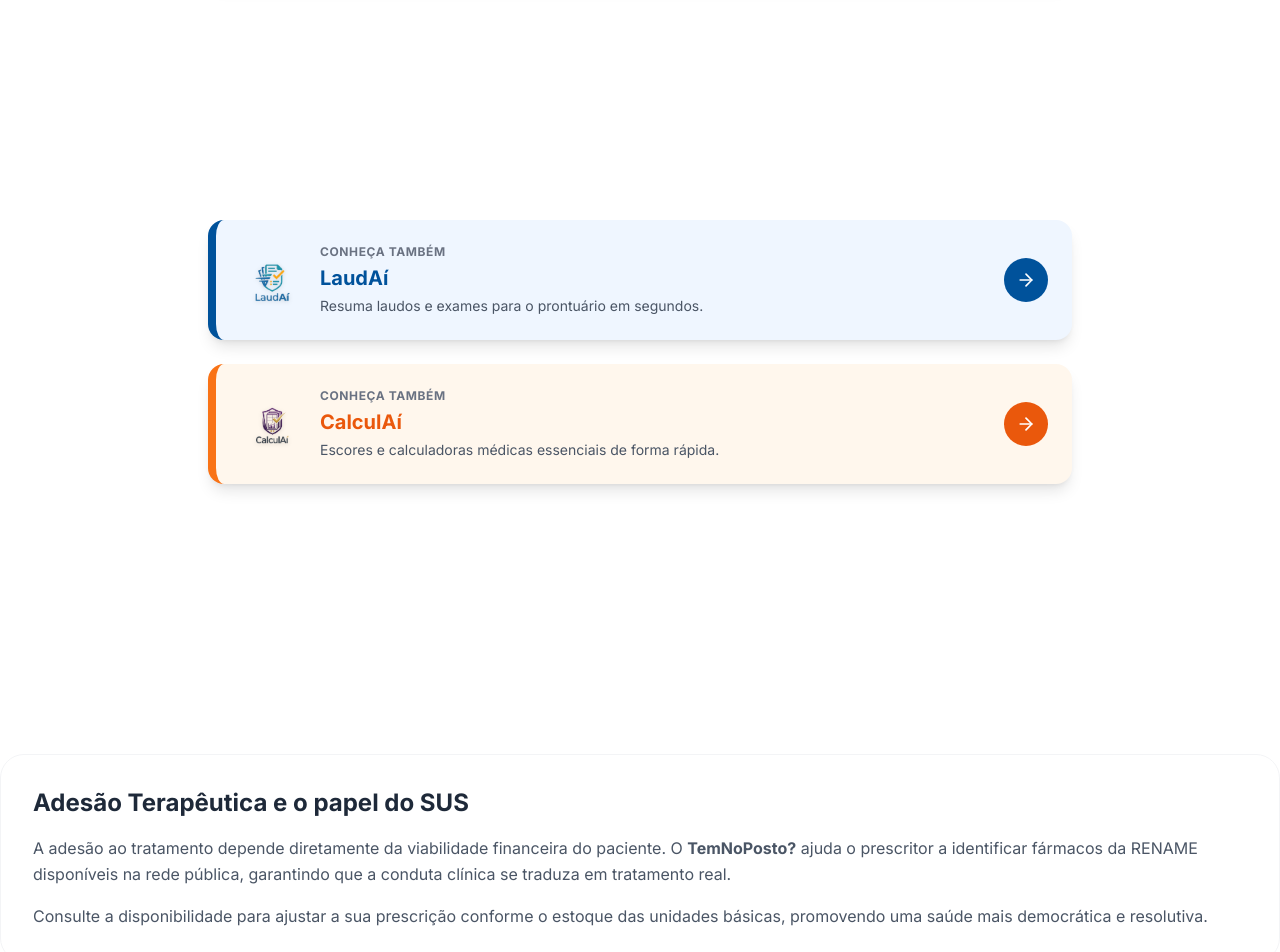
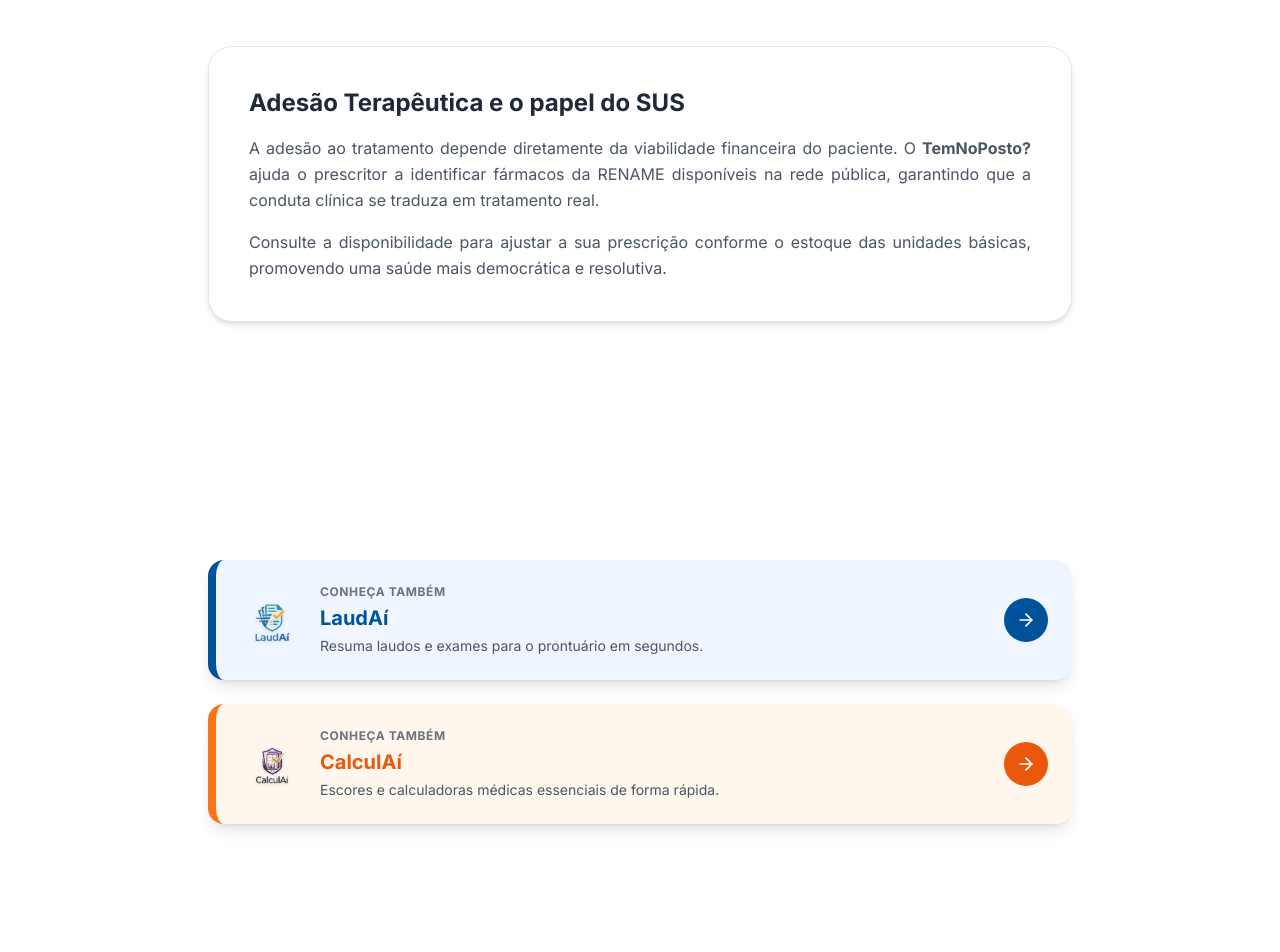
Before and after one commit to lucasvzack-sys/001, a React (Vite) app: page /temnoposto in a window 1280 px wide. Shown: the part 1100-2052 px from the top of the page. Built offline with nearby package versions, Linux system fonts and the light colour scheme.

Commit message:
Update TemNoPosto.tsx

```diff
--- a/src/components/TemNoPosto.tsx
+++ b/src/components/TemNoPosto.tsx
@@ -235,6 +235,22 @@ return (
         )}
         {/* FIM DA LEGENDA DO SUS */}
 
+{/* Bloco de Texto Educativo para AdSense (Maneira Correta - Na Caixa e Justificado) */}
+        <div className="mt-16 bg-white p-8 md:p-10 rounded-3xl border border-gray-200 shadow-md text-justify">
+          <h2 className="text-2xl font-bold text-gray-800 mb-4 text-center md:text-left">
+            Adesão Terapêutica e o papel do SUS
+          </h2>
+          <div className="space-y-4 text-gray-600 leading-relaxed">
+            <p>
+              A adesão ao tratamento depende diretamente da viabilidade financeira do paciente. O <strong>TemNoPosto?</strong> ajuda o prescritor a identificar
+              fármacos da RENAME disponíveis na rede pública, garantindo que a conduta clínica se traduza em tratamento real.
+            </p>
+            <p>
+              Consulte a disponibilidade para ajustar a sua prescrição conforme o estoque das unidades básicas, promovendo uma saúde mais democrática e resolutiva.
+            </p>
+          </div>
+        </div>
+
         <div className="mt-16 space-y-6">
           <AdSpace />
           <CrossPromo target="laudai" onNavigate={onNavigate} />
@@ -242,20 +258,6 @@ return (
           <AdSpace />
         </div>
       </main>
-
-      {/* Bloco de Texto Educativo para AdSense */}
-<div className="mt-16 bg-white/50 backdrop-blur-sm p-8 rounded-3xl border border-gray-100 text-left">
-  <h2 className="text-2xl font-bold text-gray-800 mb-4">Adesão Terapêutica e o papel do SUS</h2>
-  <div className="space-y-4 text-gray-600 leading-relaxed">
-    <p>
-      A adesão ao tratamento depende diretamente da viabilidade financeira do paciente. O <strong>TemNoPosto?</strong> ajuda o prescritor a identificar
-      fármacos da RENAME disponíveis na rede pública, garantindo que a conduta clínica se traduza em tratamento real.
-    </p>
-    <p>
-      Consulte a disponibilidade para ajustar a sua prescrição conforme o estoque das unidades básicas, promovendo uma saúde mais democrática e resolutiva.
-    </p>
-  </div>
-</div>
 
       <footer className="bg-gray-50 py-12 px-4 border-t border-gray-100 mt-auto">
         <div className="max-w-3xl mx-auto text-center">
```
